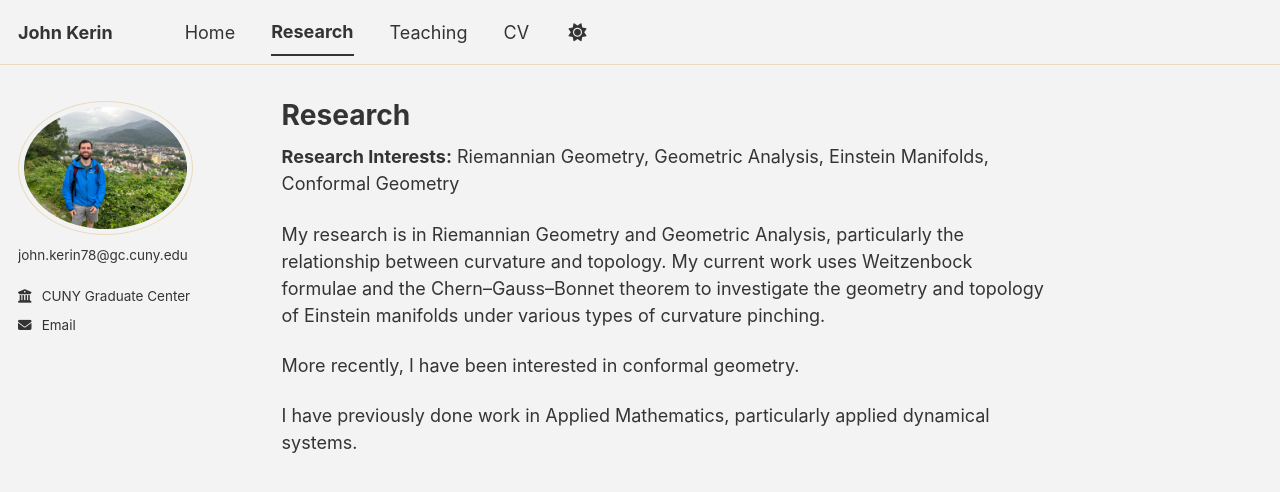
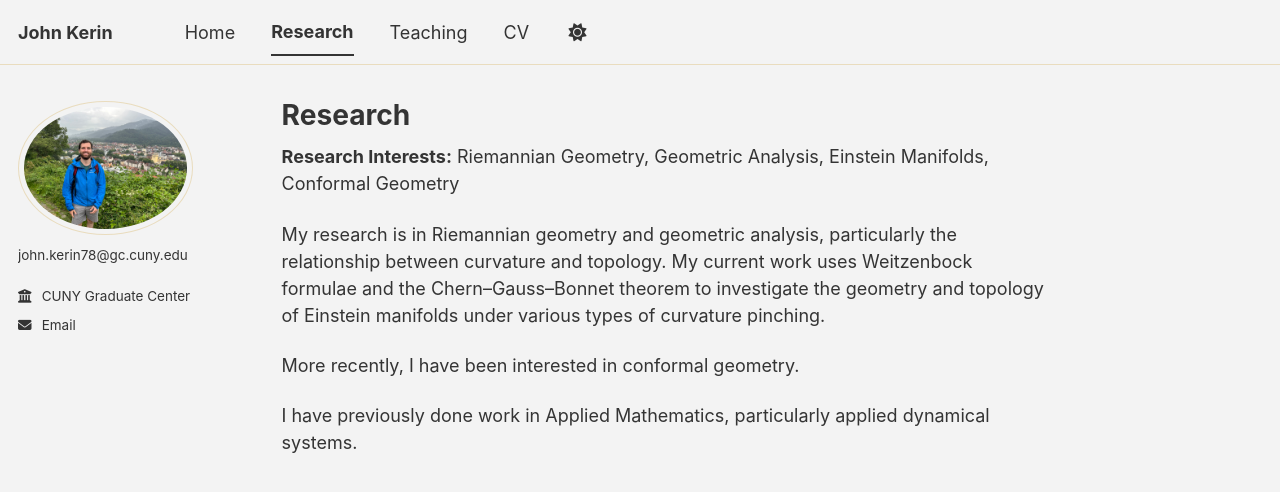
Before and after one commit to johnandrewkerin/johnandrewkerin.github.io, a Jekyll site: the page built from _pages/research.md, in a window 1280 px wide. Shown: the top 492 px of the page. Built offline with Jekyll 4.4.1, drawn with Linux system fonts in a browser that asks for light colours; a script bundle is joined from its source files by our own code; a style sheet for code colours, icons or effects is not loaded.

Commit message:
Update research.md

```diff
--- a/_pages/research.md
+++ b/_pages/research.md
@@ -7,7 +7,7 @@ author_profile: true
 
 **Research Interests:** Riemannian Geometry, Geometric Analysis, Einstein Manifolds, Conformal Geometry
 
-My research is in Riemannian Geometry and Geometric Analysis, particularly the relationship between curvature and topology. My current work uses Weitzenbock formulae and the Chern–Gauss–Bonnet theorem to investigate the geometry and topology of Einstein manifolds under various types of curvature pinching.
+My research is in Riemannian geometry and geometric analysis, particularly the relationship between curvature and topology. My current work uses Weitzenbock formulae and the Chern–Gauss–Bonnet theorem to investigate the geometry and topology of Einstein manifolds under various types of curvature pinching.
 
 More recently, I have been interested in conformal geometry.
 
```
